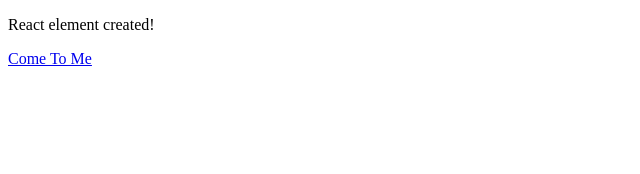
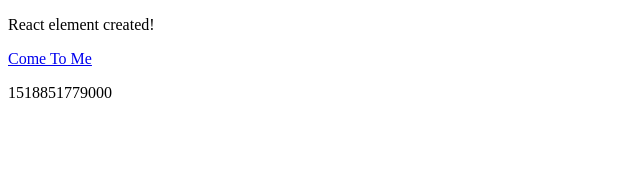
Before and after one commit to Ranjita-Das/uni-testing, a React app: page / in a window 1280 px wide. Shown: the top 174 px of the page, without its empty margins (0-640 px from the left). Built offline with nearby package versions, Linux system fonts and the light colour scheme; the HTML template or start-up script is replaced by a standard one.

Commit message:
wrote date component and its test

```diff
--- a/src/App.js
+++ b/src/App.js
@@ -1,14 +1,19 @@
 import React, {Component} from 'react';
 import ReactDOM,{render} from 'react-dom';
 import Link from './Link.js'
+import DateComponent from './Date.js'
 
 
 class App extends Component{
   render(){
+
+
     return(
       <div>
         <p>React element created!</p>
         <Link page="https://www.ranjitadas.com/" children="My Portfolio"/>
+        <DateComponent />
+
       </div>
     )
   }
--- /dev/null
+++ b/src/Date.js
@@ -0,0 +1,18 @@
+import React from 'react'
+import ReactDOM from 'react-dom'
+
+class DateComponent extends React.Component{
+  constructor(props){
+    super(props);
+  }
+
+  render(){
+    let date=Date.now();
+    return(
+      <p>{date || 'Default'}</p>
+    )
+
+  }
+}
+
+export default DateComponent;
```
Also changed, not shown: 2 other files (tests, documents, lock files or other folders).
